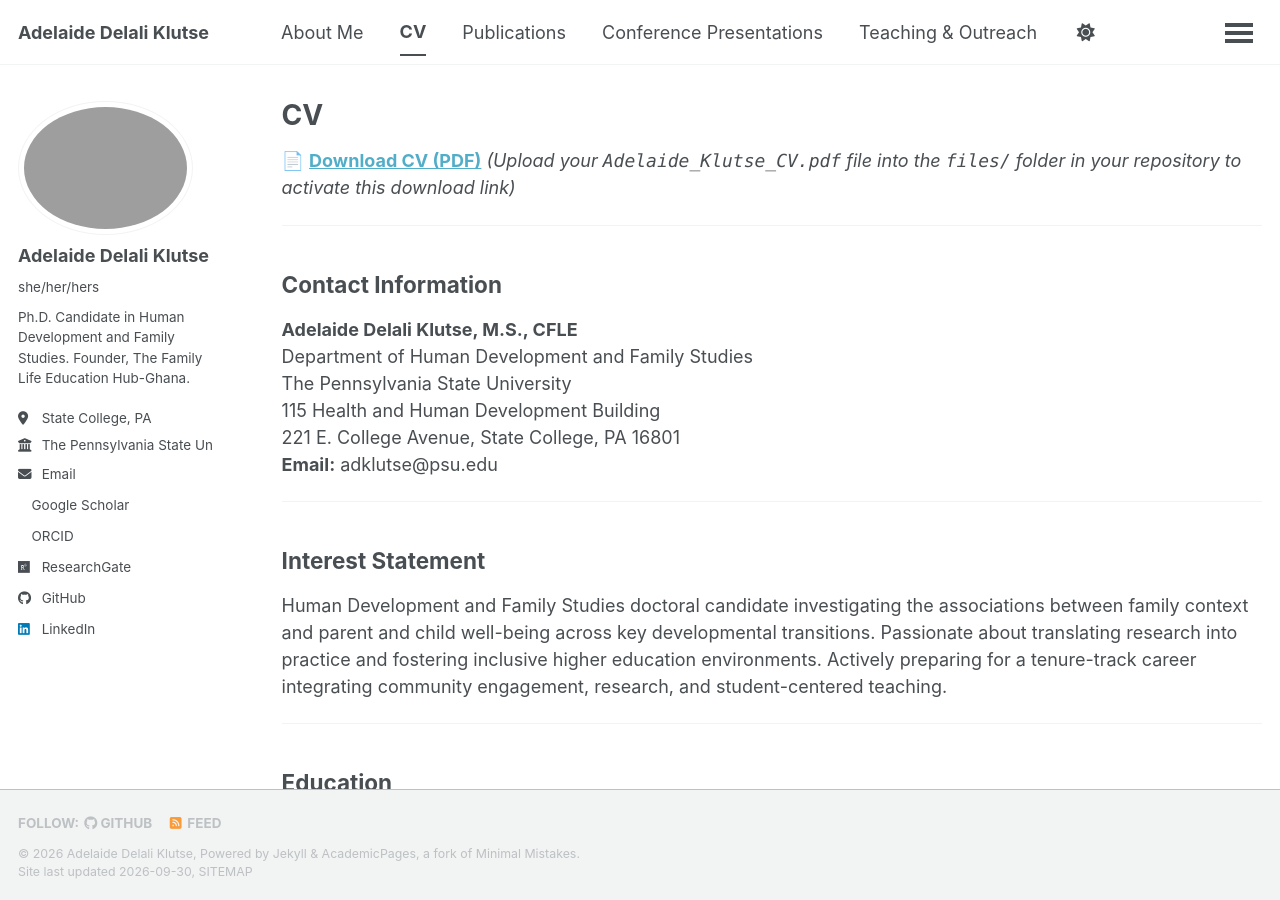
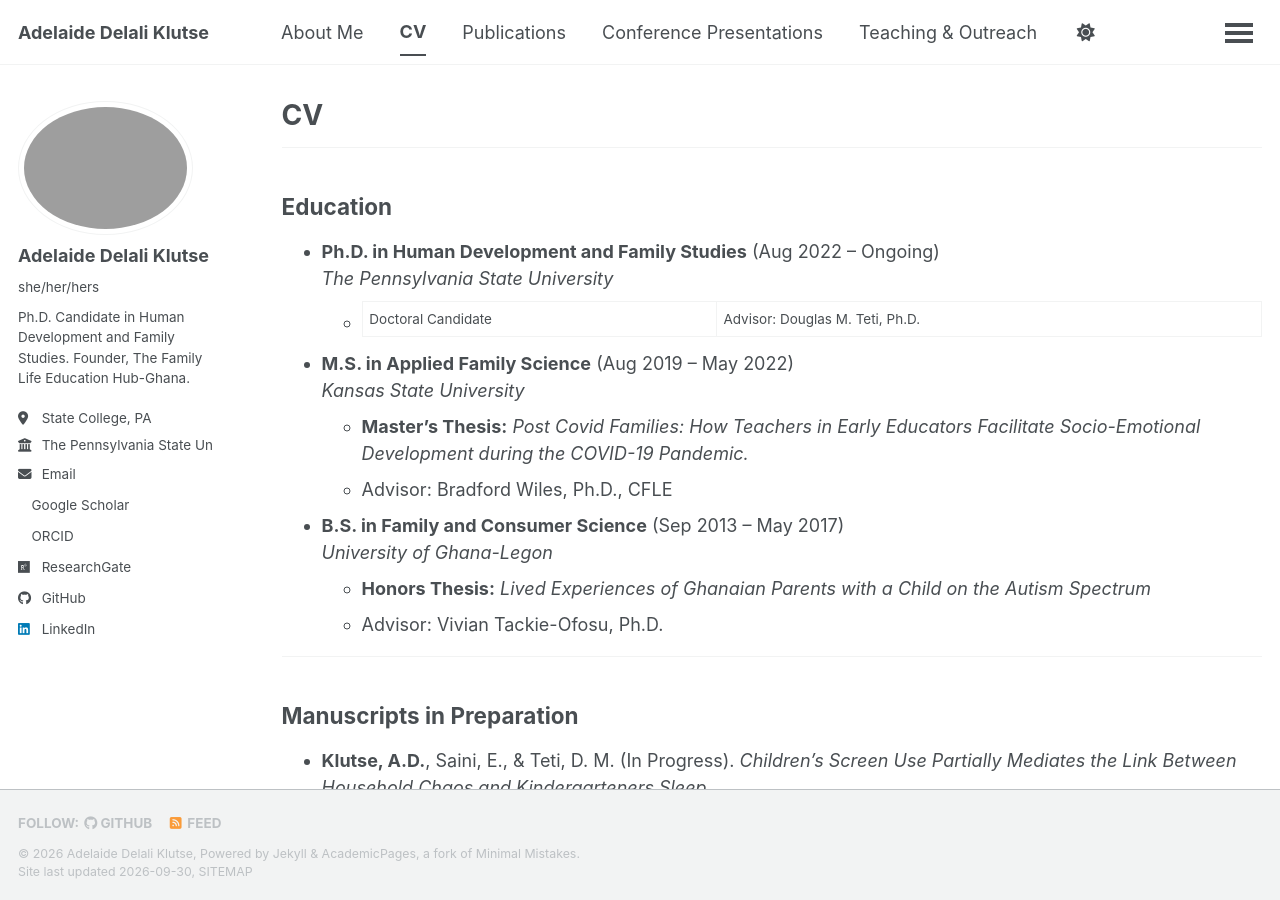
Before and after one commit to adklutse/adklutse.github.io, a Jekyll site: the page built from _pages/cv.md, in a window 1280 px wide and 900 px high. Built offline with Jekyll 4.4.1, drawn with Linux system fonts in a browser that asks for light colours; a style sheet for code colours, icons or effects is not loaded.

Commit message:
Update cv.md

```diff
--- a/_pages/cv.md
+++ b/_pages/cv.md
@@ -8,24 +8,6 @@ redirect_from:
 ---
 
 {% include base_path %}
-
-📄 **[Download CV (PDF)](/files/Adelaide Klutse_CV.pdf)** *(Upload your `Adelaide_Klutse_CV.pdf` file into the `files/` folder in your repository to activate this download link)*
-
----
-## Contact Information
-
-**Adelaide Delali Klutse, M.S., CFLE**
-Department of Human Development and Family Studies
-The Pennsylvania State University
-115 Health and Human Development Building
-221 E. College Avenue, State College, PA 16801
-**Email:** adklutse@psu.edu
-
----
-
-## Interest Statement
-
-Human Development and Family Studies doctoral candidate investigating the associations between family context and parent and child well-being across key developmental transitions. Passionate about translating research into practice and fostering inclusive higher education environments. Actively preparing for a tenure-track career integrating community engagement, research, and student-centered teaching.
 
 ---
 
```
Also changed, not shown: other parts of _pages/cv.md (+3 -0 lines).
